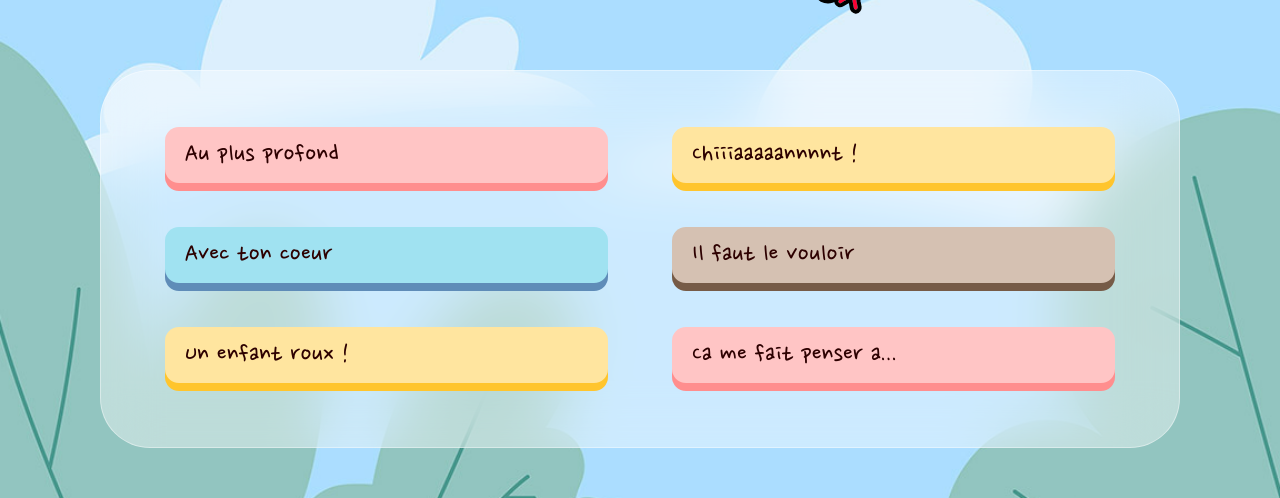
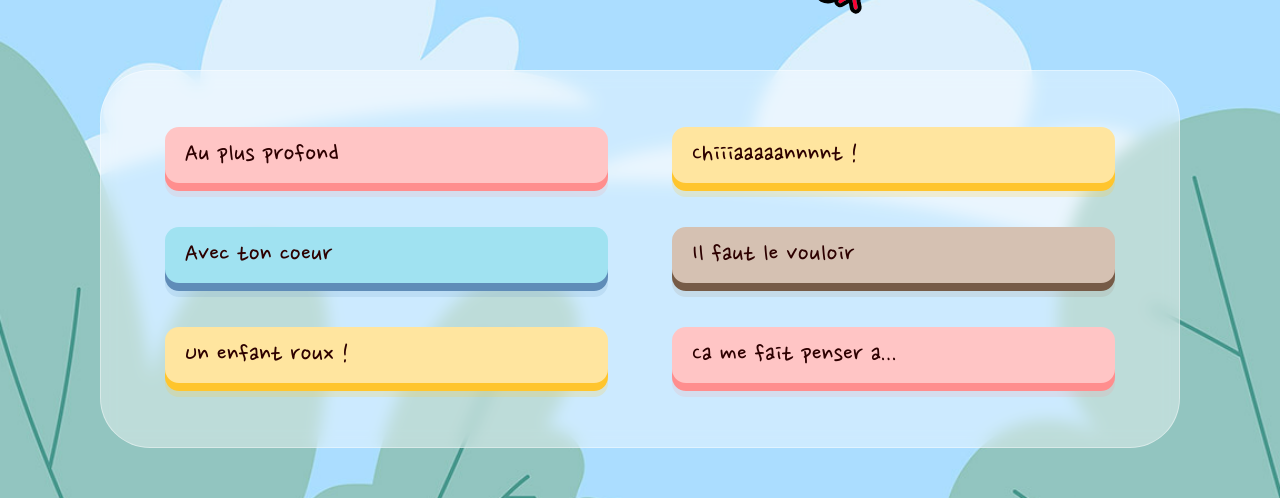
Before and after one commit to Bibalox/peepoodo-box, a Vue app: page / in a window 1280 px wide. Shown: the part 162-660 px from the top of the page. Built offline with nearby package versions, Linux system fonts and the light colour scheme.

Commit message:
💄 ✨ Improve the shadows

```diff
--- a/src/App.vue
+++ b/src/App.vue
@@ -75,8 +75,8 @@ body {
   }
 
   &__main {
-    -webkit-backdrop-filter: blur(28px);
-    backdrop-filter: blur(28px);
+    -webkit-backdrop-filter: blur(8px);
+    backdrop-filter: blur(8px);
     background-color: rgba(255,255,255,.4);
     border: 1px solid rgba(255,255,255,.4);
     border-radius: 50px;
--- a/src/components/SoundButton.vue
+++ b/src/components/SoundButton.vue
@@ -30,6 +30,7 @@ const manageClick = () => {
   border: none;
   background-color: transparent;
   border-radius: 14px;
+  box-shadow: 0 6px 0 0 var(--third);
   box-sizing: border-box;
   color: #2D0000;
   cursor: pointer;
@@ -41,29 +42,38 @@ const manageClick = () => {
   margin: 0;
   min-width: 280px;
   padding: 0;
+  transition: box-shadow .2s;
+
+  &:hover {
+    box-shadow: 0 5px 0 0 var(--third);
+  }
+
+  &:active {
+    box-shadow: 0 1px 0 0 var(--third);
+  }
 
   &--pink {
     --primary: #FFC5C5;
     --secondary: #FF8E8E;
-    --third: #;
+    --third: rgba(255, 142, 142, .15);
   }
 
   &--yellow {
     --primary: #FFE59F;
     --secondary: #FFC52D;
-    --third: #;
+    --third: rgba(255, 197, 45, .2);
   }
 
   &--blue {
     --primary: #A0E2F1;
     --secondary: #5F8CB8;
-    --third: #;
+    --third: rgba(95, 140, 184, .15);
   }
 
   &--brown {
     --primary: #D5C1B2;
     --secondary: #765B47;
-    --third: #;
+    --third: rgba(154, 129, 111, .15);
   }
 
   &__content {
@@ -79,13 +89,13 @@ const manageClick = () => {
     transition: all .2s;
 
     &:hover {
-      box-shadow: 0 4px 0 0 var(--secondary);
-      transform: translateY(4px);
+      box-shadow: 0 6px 0 0 var(--secondary);
+      transform: translateY(2px);
     }
 
     &:active {
-      box-shadow: 0 0 0 0 var(--secondary);
-      transform: translateY(8px);
+      box-shadow: 0 2px 0 0 var(--secondary);
+      transform: translateY(6px);
     }
   }
 }
```
